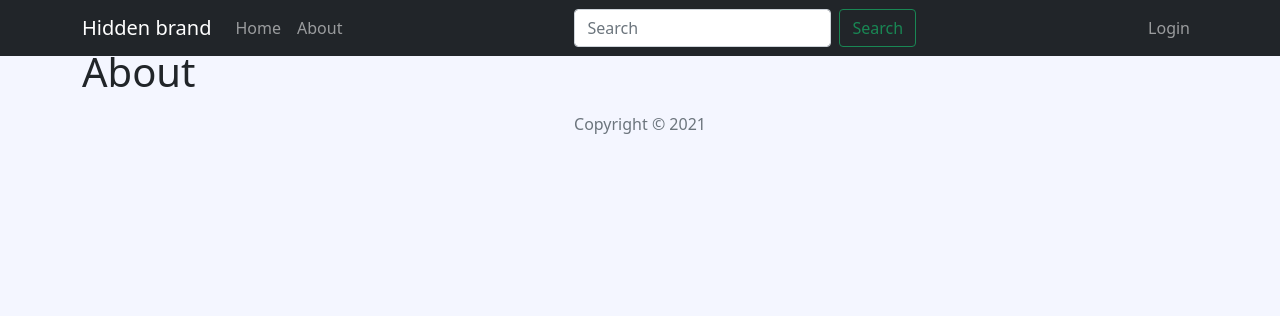
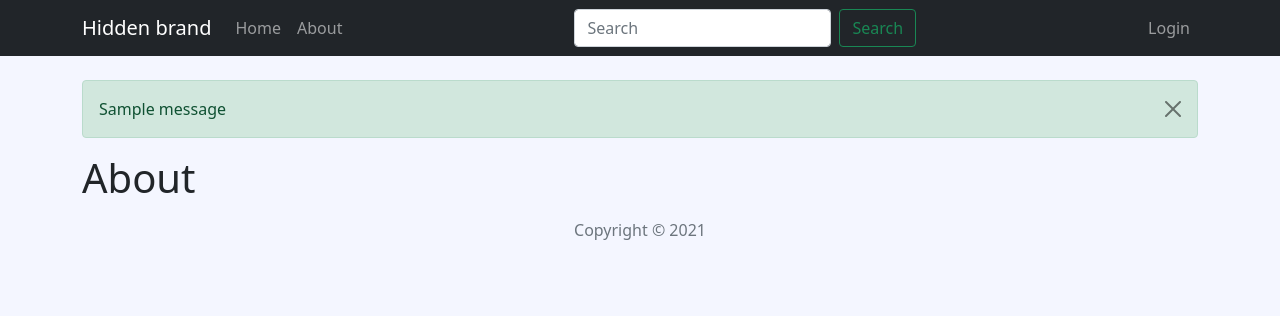
Before and after one commit to yottaaa/technophilia, a Django app: page /about/ in a window 1280 px wide. Shown: the top 316 px of the page. Run offline with Django 3.2, Linux system fonts and the light colour scheme; tables that the repository leaves empty hold one stand-in row (values such as "Sample post"); one stand-in notice (Sample message) is shown.

Commit message:
Change layout for messages and registration

```diff
--- a/account/templates/account/register.html
+++ b/account/templates/account/register.html
@@ -1,6 +1,6 @@
 {% extends 'blog/base.html' %}
 {% block content %}
-<section style="margin-top: 5rem;">
+<section>
 	<div class="card p-4 mx-auto" style="width: 75%;">
 		<form method="POST">
 			{% csrf_token %}
--- a/blog/templates/blog/base.html
+++ b/blog/templates/blog/base.html
@@ -42,7 +42,16 @@
         </div>
       </div>
     </nav>
-    <main class="container mt-5">
+    <main class="container" style="margin-top: 5rem;">
+    {% if messages %}
+    {% for message in messages %}
+    <div class="alert alert-{{ message.tags }} alert-dismissible fade show" role="alert">
+      {{ message }}
+      <button type="button" class="btn-close" data-bs-dismiss="alert" aria-label="Close"></button>
+    </div>
+    {% endfor %}
+    {% endif %}
+
     {% block content %}
     {% endblock %}
     </main>
--- a/blog/templates/blog/index.html
+++ b/blog/templates/blog/index.html
@@ -1,6 +1,6 @@
 {% extends 'blog/base.html' %}
 {% block content %}
-<section class="row" style="margin-top: 5rem;">
+<section class="row">
 	<section class="col-lg-8 col-sm-12">
 		{% if posts %}
 		{% for post in posts %}
```
